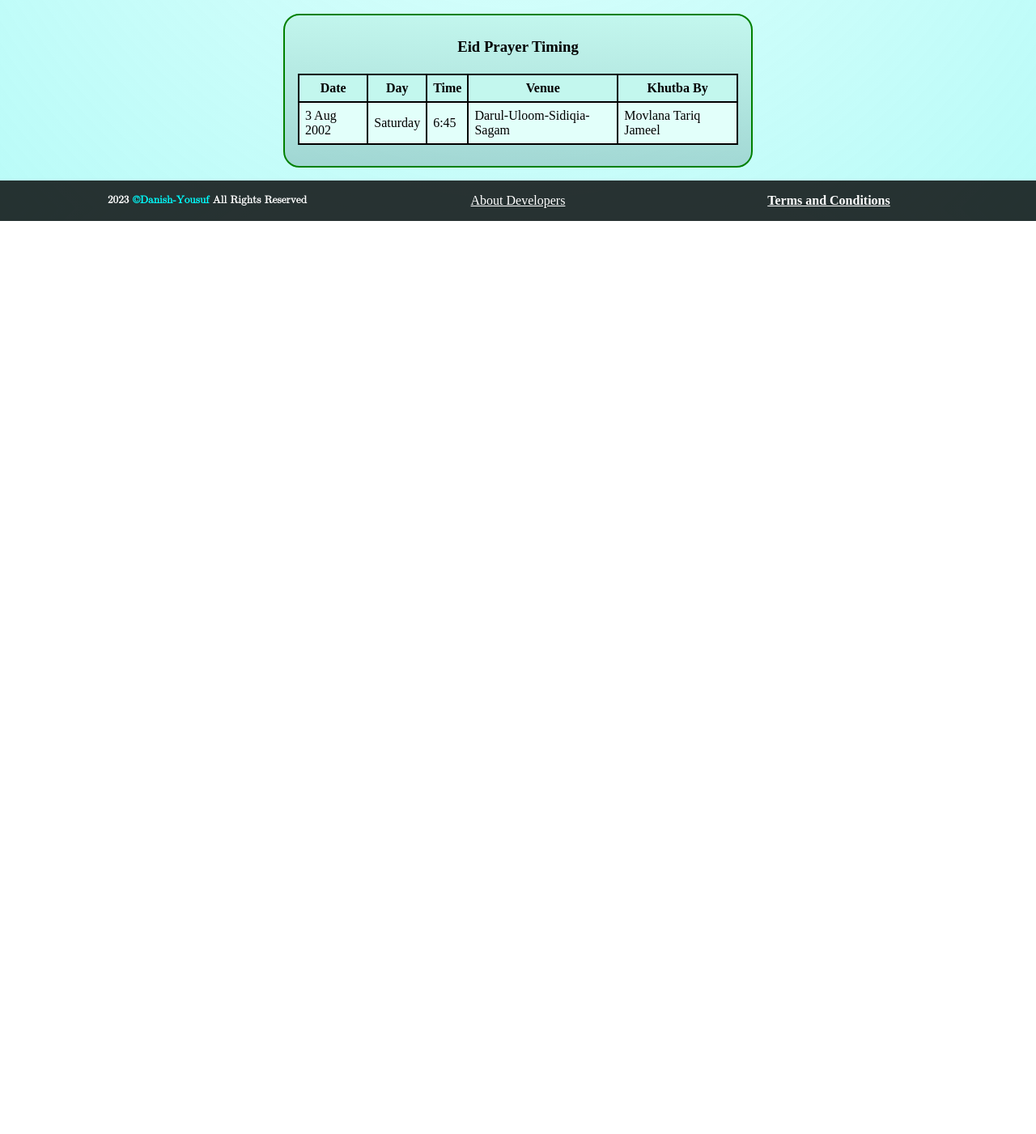
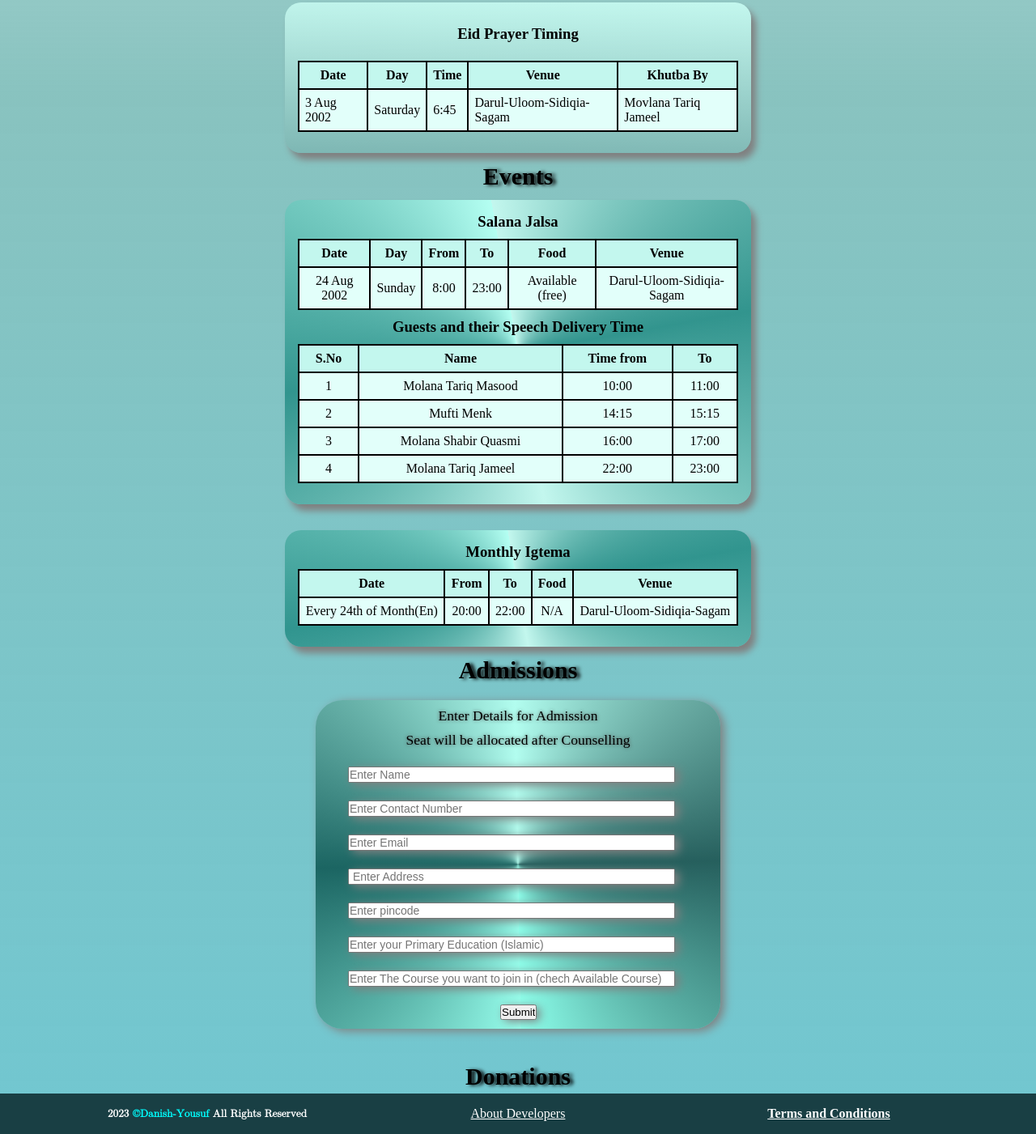
Before and after one commit to Danishyousuf19/DUSK, a plain HTML site: page index.html in a window 1280 px wide. Shown: the part 1155-2556 px from the top of the page at 81% size. Before the commit the page ends 1428 px from the top, so only its background shows below. Drawn offline with Linux system fonts and the light colour scheme.

Commit message:
Add files via upload

```diff
--- a/index.html
+++ b/index.html
@@ -6,7 +6,7 @@
     <meta name="viewport" content="width=device-width, initial-scale=1.0">
     <title>𝓐𝓵𝓵𝓪𝓱𝓾 𝓐𝓴𝓫𝓪𝓻</title>
     <link rel="stylesheet" href="style.css">
-    <link rel="stylesheet" media="screen and (max-width:1200px) and (min-width:700px)" href="tab.css">
+    <link rel="stylesheet" media="screen and (max-width:1218px) and (min-width:700px)" href="tab.css">
     <link rel="stylesheet" media="screen and (max-width:700px) and (min-width:610px)" href="minitab.css">
     <link rel="stylesheet" media="screen and (max-width:610px) and (min-width:456px)" href="miniminitab.css">
     <link rel="stylesheet" media="screen and (max-width:456px)" href="phone.css">
@@ -24,10 +24,10 @@
         </div>
         <ul>
             <li class="items"> <a href="#page1">Home</a></li>
-            <li class="items"> <a href="#">Events</a></li>
-            <li class="items"> <a href="#">Education</a></li>
+            <li class="items"> <a href="#page3">Events</a></li>
+            <li class="items"> <a href="#page4">Admission</a></li>
             <li class="items"> <a href="#page2">Timetable</a></li>
-            <li class="items"> <a href="#">Contact</a></li>
+            <li class="items"> <a href="#page5">Donation</a></li>
 
             <li class="items">
                 <input type="search" placeholder="&#x1F50E;" id="src">
@@ -148,13 +148,132 @@
             </div>
         </div>
     </section>
+
+    <section id="page3">
+        <h2 style="font-weight: bolder; text-shadow: 4px 1px 4px; font-size: 30px;">Events </h2>
+        <div class="cont">
+            <div class="boxp2 boxp3">
+                <h3>Salana Jalsa</h3>
+                <table>
+                    <tr>
+                        <th>Date</th>
+                        <th>Day</th>
+                        <th>From</th>
+                        <th>To</th>
+                        <th>Food</th>
+                        <th>Venue</th>
+                    </tr>
+                    <tr>
+                        <td>24 Aug 2002</td>
+                        <td>Sunday</td>
+                        <td>8:00</td>
+                        <td>23:00</td>
+                        <td>Available (free)</td>
+                        <td>Darul-Uloom-Sidiqia-Sagam</td>
+                    </tr>
+                </table>
+                <h3>
+                    Guests and their Speech Delivery Time
+                </h3>
+                <table>
+                    <tr>
+                        <th>S.No</th>
+                        <th>Name</th>
+                        <th>Time from</th>
+                        <th>To</th>
+                    </tr>
+                    <tr>
+                        <td>1</td>
+                        <td>Molana Tariq Masood</td>
+                        <td>10:00</td>
+                        <td>11:00</td>
+                    </tr>
+                    <tr>
+                        <td>2</td>
+                        <td>Mufti Menk</td>
+                        <td>14:15</td>
+                        <td>15:15</td>
+                    </tr>
+                    <tr>
+                        <td>3</td>
+                        <td>Molana Shabir Quasmi</td>
+                        <td>16:00</td>
+                        <td>17:00</td>
+                    </tr>
+                    <tr>
+                        <td>4</td>
+                        <td>Molana Tariq Jameel </td>
+                        <td>22:00</td>
+                        <td>23:00</td>
+                    </tr>
+                </table>
+
+            </div>
+            <div class="boxp2 boxp3">
+                <h3>Monthly Igtema</h3>
+                <table>
+                    <tr>
+                        <th>Date</th>
+
+                        <th>From</th>
+                        <th>To</th>
+                        <th>Food</th>
+                        <th>Venue</th>
+                    </tr>
+                    <tr>
+                        <td>Every 24th of Month(En)</td>
+
+                        <td>20:00</td>
+                        <td>22:00</td>
+                        <td>N/A</td>
+                        <td>Darul-Uloom-Sidiqia-Sagam</td>
+                    </tr>
+                </table>
+            </div>
+        </div>
+    </section>
+
+    <section  id="page4">
+        <h2 style="text-align: center;font-weight: bolder; text-shadow: 4px 1px 4px; font-size: 30px;">Admissions</h2>
+        <div class="boxp4">
+
+            <form action="#">
+                <div class="form-box form-boxp4 ">
+                    <ul class="regestration regp4">
+                        <p id="reg">Enter Details for Admission</p>
+                        <p id="reg"> Seat will be allocated after Counselling</p>
+                        <li class="form-items"><input class="it  tbw tbwp4" type="text" placeholder="Enter Name "></li>
+                        <li class="form-items"><input class="it tbw tbwp4" type="number"
+                                placeholder="Enter Contact Number "></li>
+                        <li class="form-items"><input class="it  tbw tbwp4" type="email" placeholder="Enter Email"></li>
+                        <li class="form-items"><input class="it  tbw tbwp4" type="text" placeholder=" Enter Address">
+                        </li>
+                        <li class="form-items"><input class="it  tbw tbwp4" type="number" placeholder="Enter pincode">
+                        </li>
+                        <li class="form-items"><input class="it  tbw tbwp4" type="text"
+                                placeholder="Enter your Primary Education (Islamic) "></li>
+                        <li class="form-items"><input class="it  tbw tbwp4" type="text"
+                                placeholder="Enter The Course you want to join in (chech Available Course)"></li>
+                        <li class="btn2 btnp4"><input class="it" type="submit" placeholder="submit"></li>
+
+                    </ul>
+
+                </div>
+            </form>
+        </div>
+    </section>
+    <section id="page5">
+        <h2 style="text-align: center;font-weight: bolder; text-shadow: 4px 1px 4px; font-size: 30px;">Donations</h2>
+
+
+    </section>
     <footer>
         <h5 id="cr"> 2023 <a href="https://github.com/Danishyousuf19" target="_blank"
                 style="text-decoration: none; color: aqua;">
                 &copy;Danish-Yousuf </a> All Rights Reserved</h5>
         <a id="about" href="aboutus.html">About Developers</a>
 
-        <h6 id="tac"><a href="#">Terms and Conditions</a></h6>
+        <h6 id="tac"><a href="tc.html">Terms and Conditions</a></h6>
     </footer>
 </body>
 
--- a/phone.css
+++ b/phone.css
@@ -2,6 +2,7 @@
     display: block;
     margin: 12px auto;
     /* width: auto; */
+    box-shadow: 1px 2px 3px;
     background-color: rgb(220, 243,243);
 }
 
@@ -9,6 +10,7 @@
     display: block;
     margin: 22px auto;
     /* width: auto; */
+    box-shadow: 1px 2px 3px;
     background-color: rgb(220, 243,243);
 }
 
@@ -117,10 +119,21 @@ footer{
     width: 15rem;
     padding: 16px 7px;
     margin: 11px 4px;
-
+    box-shadow: 1px 2px 3px;
     background: linear-gradient(1deg, #79a29f94, #bef6ec);
 }
 td,th{
    padding: 7px 2px;
    font-size: 12px;
+}.boxp3{
+    background: linear-gradient( 350deg ,#c3f7ee,#208a82d1, #c3f7ee,#208a82d1,#b4fff2);
+    box-shadow: 1px 2px 3px;
 }
+.tbwp4{
+    font-size: 14px;
+    width: 12rem;
+}
+.regp4{
+    width: 18rem;
+       background: conic-gradient(from 179deg, #97feec, #07504bd1, #b2fdef, #144945d1, #8dffeb);
+}
--- a/style.css
+++ b/style.css
@@ -6,7 +6,7 @@
 }
 
 html {
-    scroll-behavior:smooth;
+    scroll-behavior: smooth;
 }
 
 /* navigation */
@@ -33,7 +33,7 @@ html {
 
 
 .left img {
-    height: 61px;
+    height: 55px;
 }
 
 .navbar::before {
@@ -44,7 +44,7 @@ html {
     width: 100%;
     z-index: -1;
     opacity: .87;
-    top: -1px;
+    top: -6px;
     left: 0;
 }
 
@@ -125,8 +125,10 @@ html {
     padding-top: 18px;
 
 }
-#body{
-       background: radial-gradient(#d3fffb9e,#affbf7de);}
+
+#body {
+    background: linear-gradient(#8ef1e81c,#77bab6de,#3bb1beb8);
+}
 
 #page1 p {
     padding: 10px;
@@ -154,7 +156,7 @@ html {
     justify-content: center;
     align-items: center;
     flex-wrap: wrap;
-margin: 20px 0px;
+    margin: 20px 0px;
 }
 
 .form-box>input {
@@ -203,7 +205,7 @@ margin: 20px 0px;
 #tarea {
     display: block;
     /* margin: 0.5px; */
-     padding: 0px 1px;
+    padding: 0px 1px;
 
 }
 
@@ -212,7 +214,7 @@ margin: 20px 0px;
     margin: 0px 175px;
     width: 250px;
     border-radius: 33px;
-   background: radial-gradient(#feffffbd,#affbf7d4);
+    background: radial-gradient(#feffffbd, #affbf7d4);
     margin-bottom: 22px;
 }
 
@@ -221,7 +223,7 @@ margin: 20px 0px;
     margin: 0px 175px;
     width: 250px;
     border-radius: 33px;
-   background:radial-gradient(#feffffbd,#affbf7d4);
+    background: radial-gradient(#feffffbd, #affbf7d4);
     margin-bottom: 22px;
 }
 
@@ -241,75 +243,84 @@ h5 {
     font-family: math;
 }
 
-#kalma{
+#kalma {
     text-align: center;
     font-size: 1.2rem;
     text-shadow: 0px 0px 4px rgb(78, 78, 78);
 }
 
-#reg{
+#reg {
     margin: 9px;
     font-size: 1.1rem;
     text-shadow: 0px 0px 4px rgb(78, 78, 78);
 }
 
-#fed{
+#fed {
     margin: 9px;
     font-size: 1.1rem;
     text-shadow: 0px 0px 4px rgb(78, 78, 78);
 }
-footer{
+
+footer {
     display: grid;
     margin-top: 20px;
     align-content: center;
     justify-content: center;
     align-items: center;
     justify-items: center;
-    grid-template-columns: 2fr  1fr 2fr;
+    grid-template-columns: 2fr 1fr 2fr;
 }
-footer::before{
+
+footer::before {
     content: "";
-    background-color: black;
+    background-color: #193f44;
     position: absolute;
     z-index: -2;
 
     height: 50px;
     width: 100%;
     display: block;
-    opacity: 0.8;
+    /* opacity: 0.8; */
 }
-footer h5{
+
+footer h5 {
     text-align: center;
     color: white;
     text-shadow: none;
 
 }
-#tac a{
+
+#tac a {
     color: white;
     font-size: 16px;
 
 }
-#abd{
+
+#abd {
     text-align: center;
 
 }
-#about{
+
+#about {
     color: white;
     text-align: center;
 }
-.boxp2{
+
+.boxp2 {
     display: flex;
     /* height: 10rem; */
     width: 34rem;
-    border: 2px solid green;
+    /* border: 2px solid green; */
     padding: 16px;
     flex-direction: column;
     align-items: center;
     border-radius: 20px;
     margin: 12px;
+    box-shadow: 6px 8px 9px gray;
     background: linear-gradient(1deg, #72a8a473, #c3f7ee);
 }
-.cont{
+
+.cont {
     display: grid;
     grid-gap: 8px;
     align-content: center;
@@ -317,27 +328,36 @@ footer h5{
     align-items: center;
     justify-items: center;
 }
-#fpt{
+
+#fpt {
     margin: 12px 0px;
 }
-table,td,th{
-    border: 2px ;
+
+table,
+td,
+th {
+    border: 2px;
     border-style: solid;
     margin: 10px;
     border-collapse: collapse;
     width: inherit;
 
 }
-td,th{
+
+td,
+th {
 
     padding: 7px;
 }
-td{
+
+td {
     background-color: #e2fffa;
 }
-th{
-    background-color:#c3f7ee;
+
+th {
+    background-color: #c3f7ee;
 }
+
 #page2 {
     display: flex;
     flex-direction: column;
@@ -346,3 +366,27 @@ th{
 
 
 }
+
+#page3 {
+    display: flex;
+    flex-direction: column;
+    align-items: center;
+    justify-content: center;
+    text-align: center;
+}
+
+.boxp3 {
+    background: conic-gradient(from 350deg, #c3f7ee, #208a82d1, #c3f7ee, #208a82d1, #b4fff2);
+}
+.tbwp4{
+    font-size: 14px;
+    width: 400px;
+}
+.regp4{
+    width: 500px;
+       background: conic-gradient(from 179deg, #97feec, #07504bd1, #b2fdef, #144945d1, #8dffeb);
+}
+.btnp4{
+    margin:12px auto;
+
+}
--- /dev/null
+++ b/tc.css
@@ -0,0 +1,26 @@
+*{
+    margin: 0;
+
+}
+#body{
+    background: radial-gradient(#8ef1e81c,#affbf7de);}
+
+.box{
+    margin: 40px 20px;
+
+    border-radius: 22px;
+    background: conic-gradient( from 350deg ,#c3f7ee,#208a82d1, #c3f7ee,#208a82d1,#b4fff2);
+    box-shadow: 2px 2px 3px;
+}
+p{padding-top: 12px;
+    margin: 25px;
+    margin-top: 25px;
+    font-weight: bolder;
+    font-family: monospace;
+}
+h3{
+    margin-top: 22px;
+    text-align: center;
+    text-shadow: 1px 1px 2px ;
+    font-family: sans-serif;
+}
```
Also changed, not shown: tc.html (added, +68 -0 lines).
